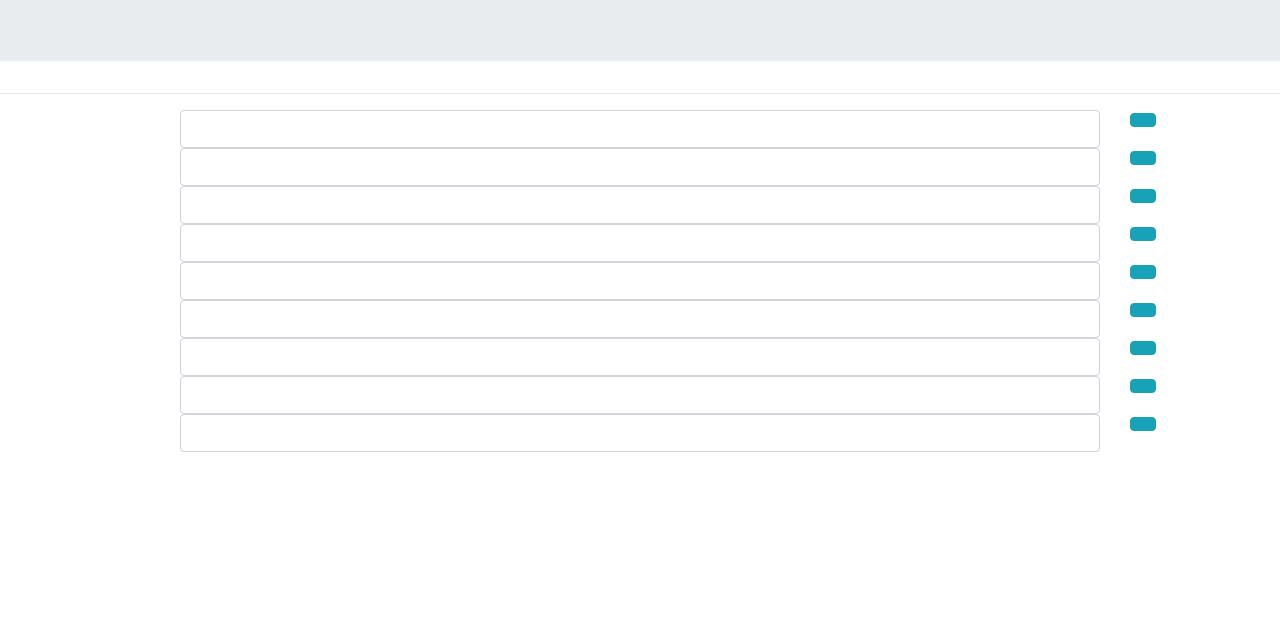
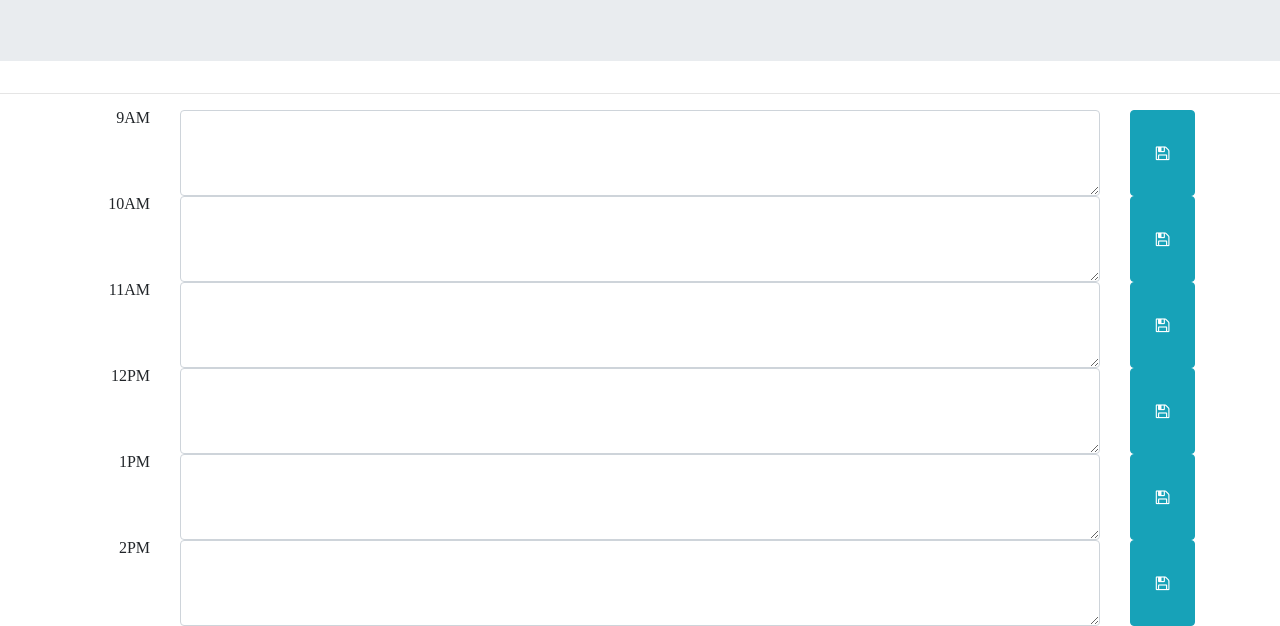
Before and after one commit to kqarlos/day-planner, a plain HTML site: page index.html in a window 1280 px wide. Shown: the part 174-800 px from the top of the page. Drawn offline with nearby package versions, Linux system fonts and the light colour scheme.

Commit message:
Adds styling

```diff
--- a/assets/css/style.css
+++ b/assets/css/style.css
@@ -0,0 +1,4 @@
+button {
+    width: 100%;
+    height: 100%;
+}
--- a/assets/js/script.js
+++ b/assets/js/script.js
@@ -1,4 +1,7 @@
+//set up planner
+function setUp() {
 
+}
 
 //Get current date and update it to the date element
 function updateDate() {
@@ -9,3 +12,5 @@ function updateDate() {
 $(".btn").on("click", function () {
     //$(this);
 });
+
+setUp();
--- a/index.html
+++ b/index.html
@@ -42,84 +42,84 @@
 
     <div class="container" id="planner">
         <div class="row" id="9">
-            <div class="col-1"></div>
+            <div class="col-1 d-flex justify-content-end">9AM</div>
             <div class="col-10">
-                <input type="text" class="form-control">
+                <textarea class="form-control" rows="3"></textarea>
             </div>
             <div class="col-1">
-                <button type="button" class="btn btn-info"></button>
+                <button type="button" class="btn btn-info fa fa-floppy-o"></button>
             </div>
         </div>
         <div class="row" id="10">
-            <div class="col-1"></div>
+            <div class="col-1 d-flex justify-content-end">10AM</div>
             <div class="col-10">
-                <input type="text" class="form-control">
+                <textarea class="form-control" rows="3"></textarea>
             </div>
             <div class="col-1">
-                <button type="button" class="btn btn-info"></button>
+                <button type="button" class="btn btn-info fa fa-floppy-o"></button>
             </div>
         </div>
         <div class="row" id="11">
-            <div class="col-1"></div>
+            <div class="col-1 d-flex justify-content-end">11AM</div>
             <div class="col-10">
-                <input type="text" class="form-control">
+                <textarea class="form-control" rows="3"></textarea>
             </div>
             <div class="col-1">
-                <button type="button" class="btn btn-info"></button>
+                <button type="button" class="btn btn-info fa fa-floppy-o"></button>
             </div>
         </div>
         <div class="row" id="12">
-            <div class="col-1"></div>
+            <div class="col-1 d-flex justify-content-end">12PM</div>
             <div class="col-10">
-                <input type="text" class="form-control">
+                <textarea class="form-control" rows="3"></textarea>
             </div>
             <div class="col-1">
-                <button type="button" class="btn btn-info"></button>
+                <button type="button" class="btn btn-info fa fa-floppy-o"></button>
             </div>
         </div>
         <div class="row" id="1">
-            <div class="col-1"></div>
+            <div class="col-1 d-flex justify-content-end">1PM</div>
             <div class="col-10">
-                <input type="text" class="form-control">
+                <textarea class="form-control" rows="3"></textarea>
             </div>
             <div class="col-1">
-                <button type="button" class="btn btn-info"></button>
+                <button type="button" class="btn btn-info fa fa-floppy-o"></button>
             </div>
         </div>
         <div class="row" id="2">
-            <div class="col-1"></div>
+            <div class="col-1 d-flex justify-content-end">2PM</div>
             <div class="col-10">
-                <input type="text" class="form-control">
+                <textarea class="form-control" rows="3"></textarea>
             </div>
             <div class="col-1">
-                <button type="button" class="btn btn-info"></button>
+                <button type="button" class="btn btn-info fa fa-floppy-o"></button>
             </div>
         </div>
         <div class="row" id="3">
-            <div class="col-1"></div>
+            <div class="col-1 d-flex justify-content-end">3PM</div>
             <div class="col-10">
-                <input type="text" class="form-control">
+                <textarea class="form-control" rows="3"></textarea>
             </div>
             <div class="col-1">
-                <button type="button" class="btn btn-info"></button>
+                <button type="button" class="btn btn-info fa fa-floppy-o"></button>
             </div>
         </div>
         <div class="row" id="4">
-            <div class="col-1"></div>
+            <div class="col-1 d-flex justify-content-end">4PM</div>
             <div class="col-10">
-                <input type="text" class="form-control">
+                <textarea class="form-control" rows="3"></textarea>
             </div>
             <div class="col-1">
-                <button type="button" class="btn btn-info"></button>
+                <button type="button" class="btn btn-info fa fa-floppy-o"></button>
             </div>
         </div>
         <div class="row" id="5">
-            <div class="col-1"></div>
+            <div class="col-1 d-flex justify-content-end">5PM</div>
             <div class="col-10">
-                <input type="text" class="form-control">
+                <textarea class="form-control" rows="3"></textarea>
             </div>
             <div class="col-1">
-                <button type="button" class="btn btn-info"></button>
+                <button type="button" class="btn btn-info fa fa-floppy-o"></button>
             </div>
         </div>
     </div>
@@ -130,7 +130,7 @@
     <!-- JavaScript -->
     <script src="assets/js/script.js"></script>
     <!-- moment.js -->
-    <script src="//cdnjs.cloudflare.com/ajax/libs/moment.js/2.7.0/moment.min.js" type="text/javascript"></script>
+    <!-- <script src="//cdnjs.cloudflare.com/ajax/libs/moment.js/2.7.0/moment.min.js" type="text/javascript"></script> -->
     <!-- jQuery first, then Popper.js, then Bootstrap JS -->
     <script src="https://code.jquery.com/jquery-3.4.1.slim.min.js"
         integrity="sha384-J6qa4849blE2+poT4WnyKhv5vZF5SrPo0iEjwBvKU7imGFAV0wwj1yYfoRSJoZ+n"
```
